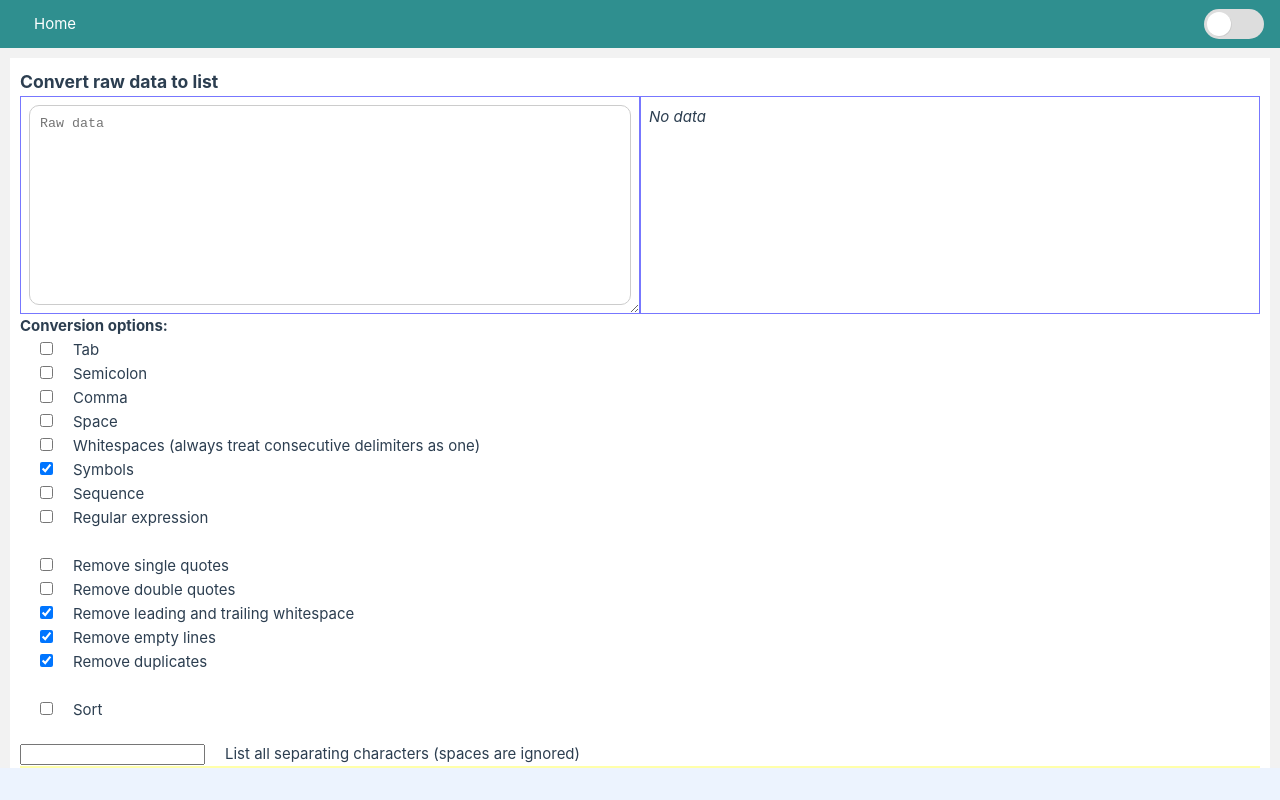
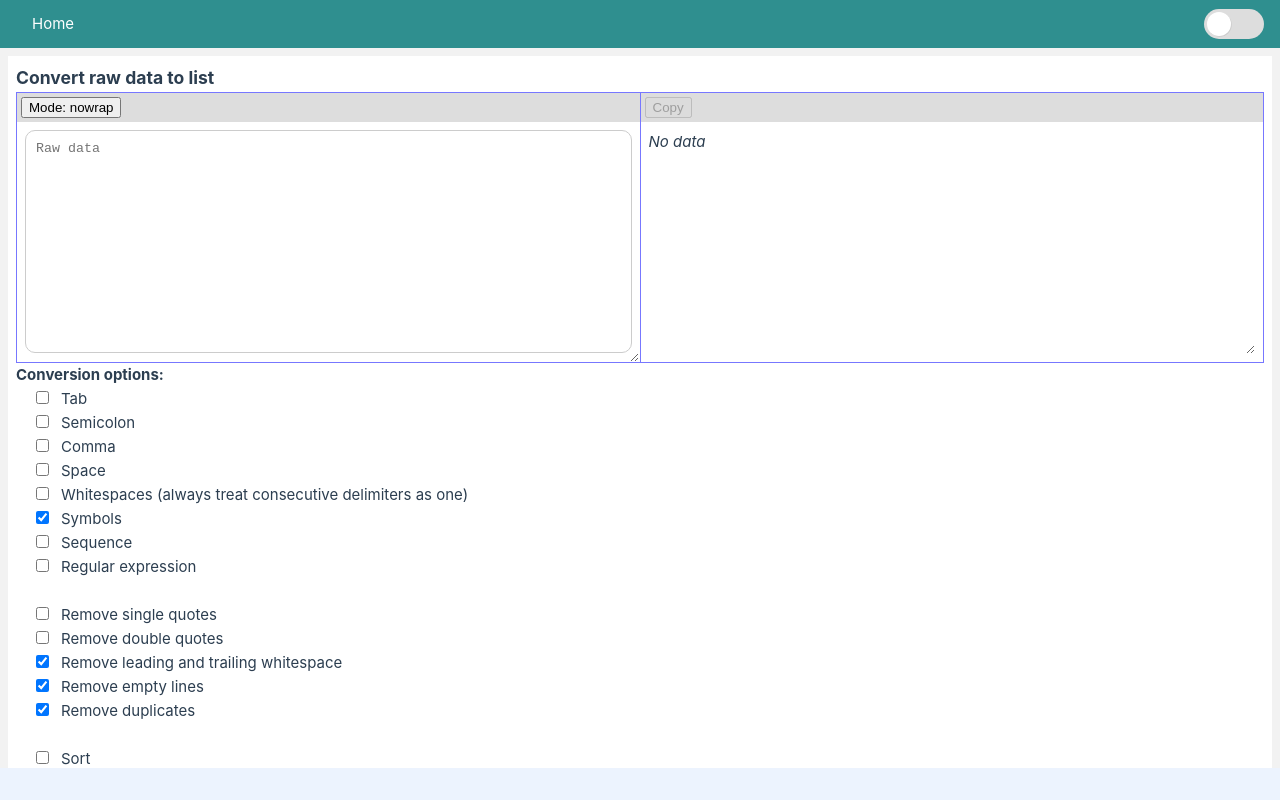
Before and after one commit to ndtfy/vue-extract-data, a Vue app: page / in a window 1280 px wide. Both pictures are taken after a click on the checkbox "Symbols". Shown: the top 800 px of the page. Built offline with nearby package versions, Linux system fonts and the light colour scheme.

Commit message:
Interface improvements

```diff
--- a/src/App.vue
+++ b/src/App.vue
@@ -27,11 +27,11 @@ import WidgetExtractData from '@/components/widget-extract-data.vue'
   }
   main {
     flex-grow: 1;
-    padding: 10px;
+    padding: 8px;
     background-color: var(--color-background-mute);
   }
   .widget {
-    padding: 10px;
+    padding: 8px;
     background-color: var(--color-background);
   }
 </style>
--- a/src/assets/main.css
+++ b/src/assets/main.css
@@ -1,4 +1,6 @@
 @import './base.css';
+
+@import './tw-dummy.css';
 
 :root {
   --navbar-top-color: #ffffff;
--- /dev/null
+++ b/src/assets/tw-dummy.css
@@ -0,0 +1,6 @@
+.pt-3 {
+  padding: 12px 0px 0px 0px;
+}
+.whitespace-nowrap {
+  white-space: nowrap;
+}
--- a/src/components/navbar-bottom.vue
+++ b/src/components/navbar-bottom.vue
@@ -13,7 +13,7 @@
     bottom: 0;
     width: 100%;
     z-index: 100;
-    padding: 4px 18px;
+    padding: 4px 16px;
     background-color: var(--navbar-bottom-background-color);
   }
 </style>
--- a/src/components/navbar-top.vue
+++ b/src/components/navbar-top.vue
@@ -27,11 +27,11 @@ const switchTheme = ref();
 
 <style scoped>
   header {
+    position: sticky;
+    top: 0;
     display: flex;
     justify-content: start;
     align-items: center;
-    position: sticky;
-    top: 0;
     padding: 0px 16px;
     width: 100%;
     z-index: 100;
@@ -52,7 +52,7 @@ const switchTheme = ref();
     display: inline-block;
     color: var(--navbar-top-color);
     text-align: center;
-    padding: 12px 18px;
+    padding: 12px 16px;
     text-decoration: none;
   }
   li a:hover,
@@ -76,7 +76,7 @@ const switchTheme = ref();
     display: block;
     color: var(--navbar-top-dropdown-color);
     text-align: left;
-    padding: 12px 18px;
+    padding: 12px 16px;
     text-decoration: none;
   }
   .dropdown-content a:hover {
--- a/src/components/widget-extract-data.vue
+++ b/src/components/widget-extract-data.vue
@@ -118,17 +118,26 @@ function copy() {
   navigator.clipboard.writeText( output.value.join('\n') );
 }
 
+const nowrap = ref(true);
+
+function toggleWrap() {
+  nowrap.value = !nowrap.value;
+}
+
 </script>
 
 <template>
   <WidgetPanels>
+    <template #bar1>
+      <button type="button" @click="toggleWrap">{{ `Mode: ${nowrap ? 'nowrap' : 'wrap'}` }}</button>
+    </template>
     <template #pane1>
-      <textarea v-model="input" class="input-box" placeholder="Raw data" required></textarea>
+      <textarea v-model="input" class="input-box" :class="{'whitespace-nowrap': nowrap}" placeholder="Raw data" required></textarea>
       <span></span>
       <button class="clear-button" type="button" @click="clear"></button>
     </template>
     <template #bar2>
-      <button v-if="output.length" type="button" @click="copy">Copy</button>
+      <button type="button" @click="copy" :disabled="!output.length">Copy</button>
     </template>
     <template #pane2>
       <WidgetOutput :output="output" :prompt="prompt" />
@@ -148,17 +157,17 @@ function copy() {
     </template>
   </ul>
 
-  <div v-if="mode.includes('symbols')" class="pt-5">
+  <div v-if="mode.includes('symbols')" class="pt-3">
     <input type="search" id="input_symbols" v-model="symbols" />
     <label for="input_symbols">List all separating characters (spaces are ignored)</label>
   </div>
 
-  <div v-if="mode.includes('subsequence')" class="pt-5">
+  <div v-if="mode.includes('subsequence')" class="pt-3">
     <input type="search" id="input_subsequence" v-model="subsequence" />
     <label for="input_subsequence">Enter the sequence</label>
   </div>
 
-  <div v-if="mode.includes('regexp')" class="pt-5">
+  <div v-if="mode.includes('regexp')" class="pt-3">
     <input type="search" id="input_regexp" v-model="regexp" />
     <label for="input_regexp">Enter the regular expression</label>
   </div>
@@ -187,7 +196,6 @@ function copy() {
     resize: none;
     padding: 10px;
     width: 100%;
-    min-height: 200px;
     border: 1px solid #ccc;
     outline: 0;
     border-radius: 10px;
@@ -204,10 +212,7 @@ function copy() {
     list-style-type: none;
   }
   label {
-    padding: 0px 20px;
-  }
-  .pt-5 {
-    padding: 20px 0px 0px 0px;
+    padding: 0px 12px;
   }
 
   textarea1 + span::before {
--- a/src/components/widget-output.vue
+++ b/src/components/widget-output.vue
@@ -28,8 +28,10 @@ const { output, prompt } = toRefs(props);
 <style scoped>
   div {
     flex-grow: 1;
+    resize: vertical;
     overflow-y: auto;
-    max-height: 30vh;
+    min-height: 200px;
+    max-height: 60vh;
   }
   ol {
     box-sizing: border-box;
@@ -39,7 +41,11 @@ const { output, prompt } = toRefs(props);
     word-spacing: normal;
     line-height: normal;
     overflow-wrap: break-word;
-    white-space: pre-wrap;
+    white-space-collapse: preserve;
+    text-wrap-mode: nowrap;
+  }
+  li {
+    max-width: 150px;
   }
   ol li::marker {
     color: blue;
--- a/src/components/widget-panels.vue
+++ b/src/components/widget-panels.vue
@@ -9,7 +9,7 @@ const props = defineProps({
   },
   height: {
     type: String,
-    default: '20vh'
+    default: '100%'
   }
 });
 
@@ -18,12 +18,13 @@ const { width, height } = toRefs(props);
 </script>
 
 <template>
-  <div class="table" :style="`; width: ${width}; height: ${height}`">
+  <div class="table" :style="`width: ${width}; height: ${height}`">
+    <div class="table-row">
       <div class="table-cell">
         <div class="bar">
           <slot name="bar1" />
         </div>
-      <div class="pane">
+        <div class="pane-f">
           <slot name="pane1" />
         </div>
       </div>
@@ -36,31 +37,36 @@ const { width, height } = toRefs(props);
         </div>
       </div>
     </div>
+  </div>
 </template>
 
 <style scoped>
   .table {
     display: table;
+    border-collapse: collapse;
     /*width: v-bind('width');*/
     /*height: v-bind('height');*/
   }
+  .table-row {
+    display: table-row;
+  }
   .table-cell {
-    position: relative;
     display: table-cell;
     vertical-align: top;
     border: 1px solid #77f;
-    /*min-width: 200px;*/
-    overflow: overlay;
+    min-width: 150px;
   }
   .table-cell:first-child {
     width: 50%;
-    resize: both;
+    resize: horizontal;
+    overflow-x: auto;
   }
   .bar {
+    position: sticky;
+    z-index: 1;
     display: flex;
     justify-content: start;
     align-items: center;
-    position: sticky;
     top: 0;
     background-color: #ddd;
     gap: 4px;
@@ -69,9 +75,14 @@ const { width, height } = toRefs(props);
     border: 4px solid transparent;
   }
   .pane {
+    position: relative;
+    padding: 8px;
+  }
+  .pane-f {
+    position: relative;
     display: flex;
     flex-direction: column;
-    height: 100%;
+    height: calc(100% - 30px);
     padding: 8px;
   }
 </style>
--- a/src/components/widget-switch.vue
+++ b/src/components/widget-switch.vue
@@ -50,7 +50,6 @@ const { checked, onChange } = toRefs(props);
     background: #fff;
     border-radius: 50%;
     transform: scale(0.8);
-    position: absolute;
     left: 0;
     top: 0;
     transition: left 0.09s ease-in-out;
```
Lines whose indentation alone changed are shown as unchanged.
